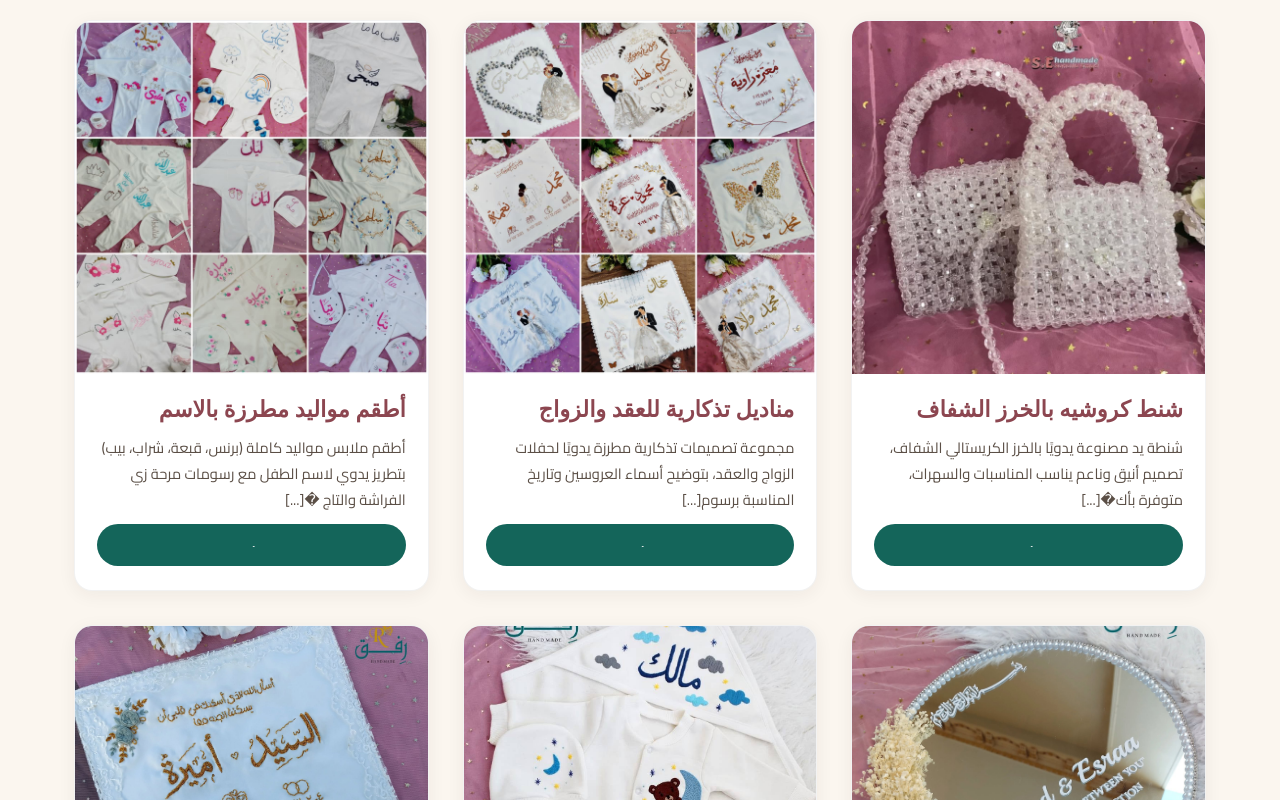
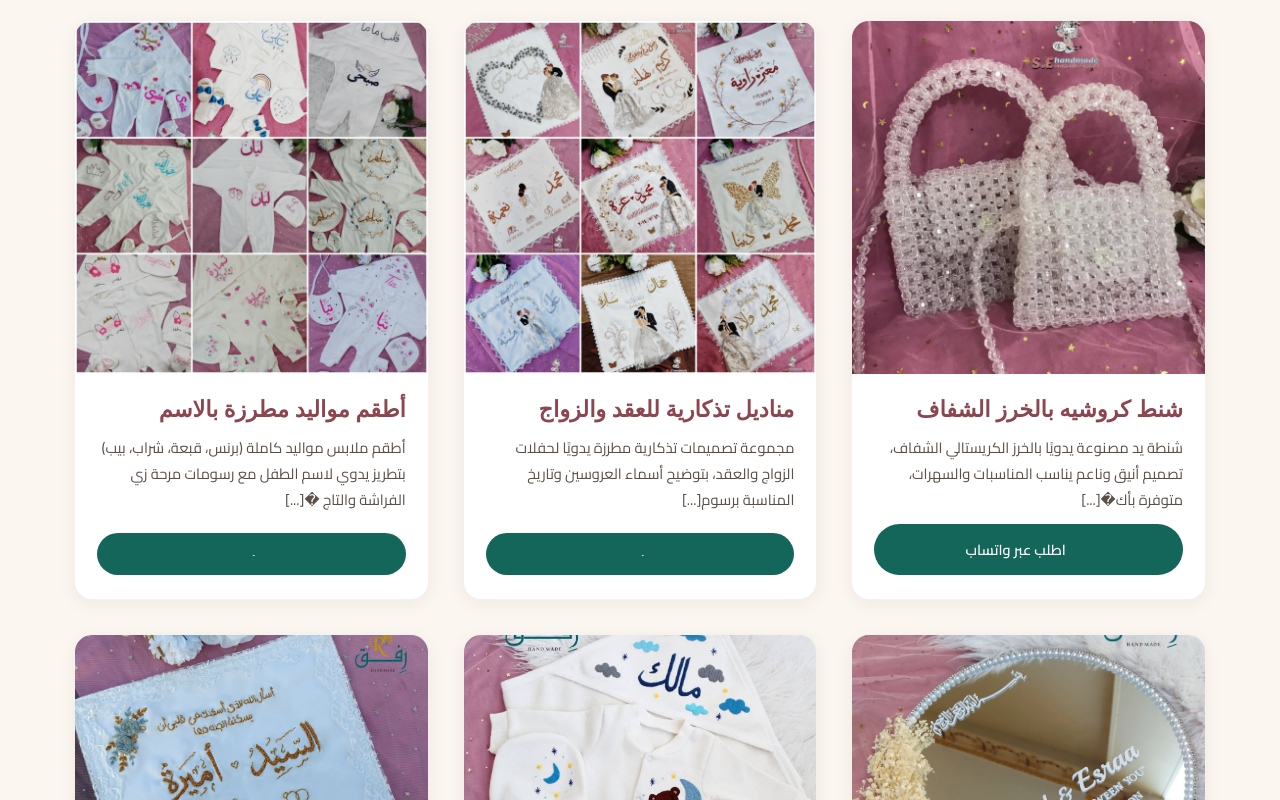
Before and after one commit to omnitech1317-max/refq, a plain HTML site: page index.html in a window 1280 px wide. Shown: the part 849-1649 px from the top of the page. Drawn offline with Linux system fonts and the light colour scheme; a web font is replaced by a local one.

Commit message:
Update index.html

```diff
--- a/index.html
+++ b/index.html
@@ -405,10 +405,10 @@
       <div class="card-body">
         <h3>شنط كروشيه بالخرز الشفاف</h3>
         <p>شنطة يد مصنوعة يدويًا بالخرز الكريستالي الشفاف، تصميم أنيق وناعم يناسب المناسبات والسهرات، متوفرة بأك�[...]</p>
-        <a class="order-btn" target="_blank" href="https://wa.me/201068099838?text=%D9%85%D8%B1%D8%AD%D8%A8%D8%A7%D8%8C%20%D8%B9%D8%A7%D9%88%D8%B2%20%D8%A7%D8%B7%D9%84%D8%A8%20%D8%B4%D9%86%D8%B7%D8%A9[...]">
-          <svg viewBox="0 0 24 24"><path d="M17.472 14.382c-.297-.149-1.758-.867-2.03-.967-.273-.099-.471-.148-.67.15-.197.297-.767.966-.94 1.164-.173.199-.347.223-.644.075-.297-.15-1.255-.463-2.39-1.[...]"/>
-          اطلب عبر واتساب
-        </a>
+      <a class="order-btn" target="_blank" href="https://wa.me/201068099838?text=مرحبا، عاوز اطلب ...">
+      <svg viewBox="0 0 24 24">... (الأيقونة)</svg>
+      اطلب عبر واتساب
+    </a>
       </div>
     </div>
 
```
